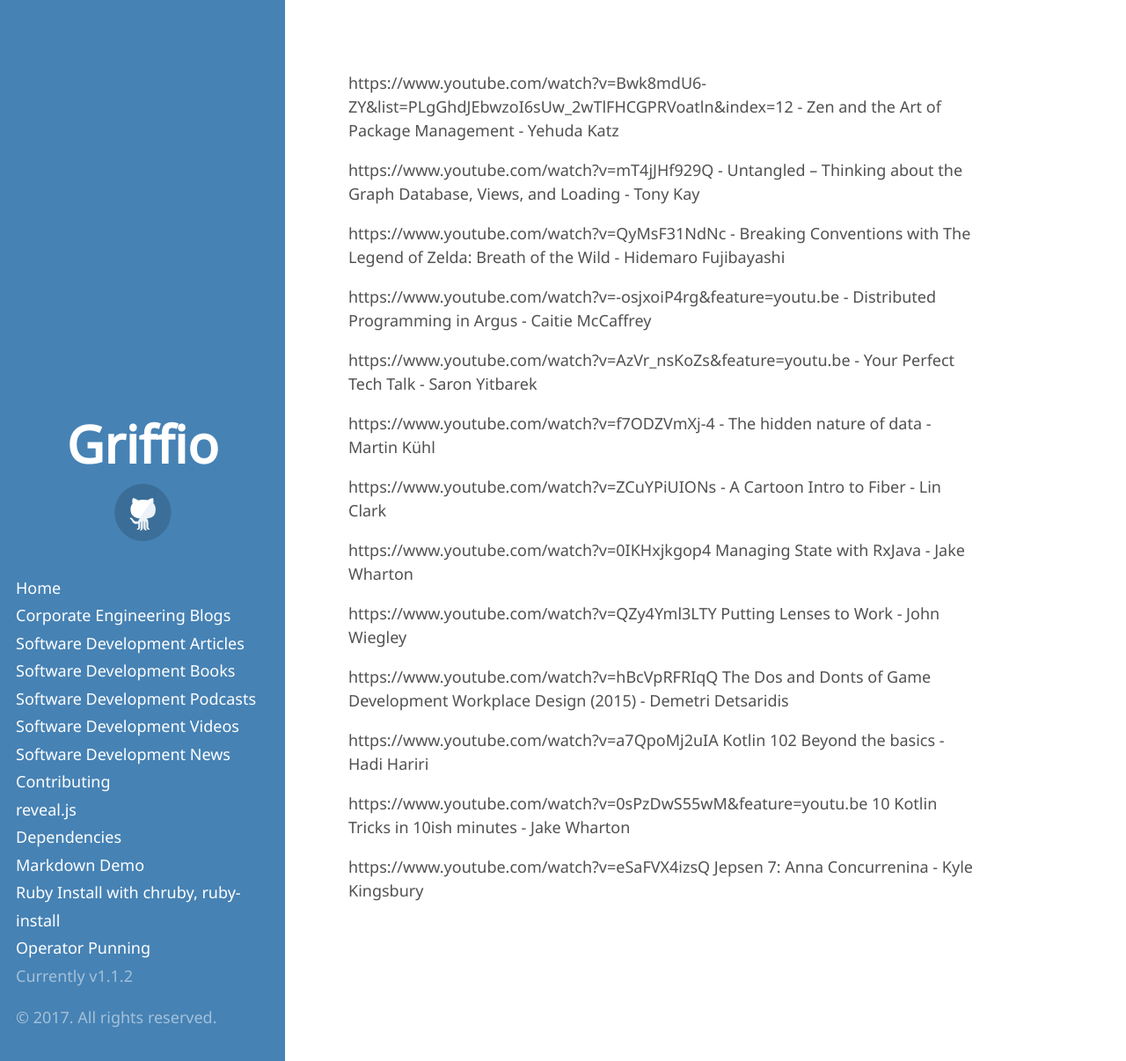
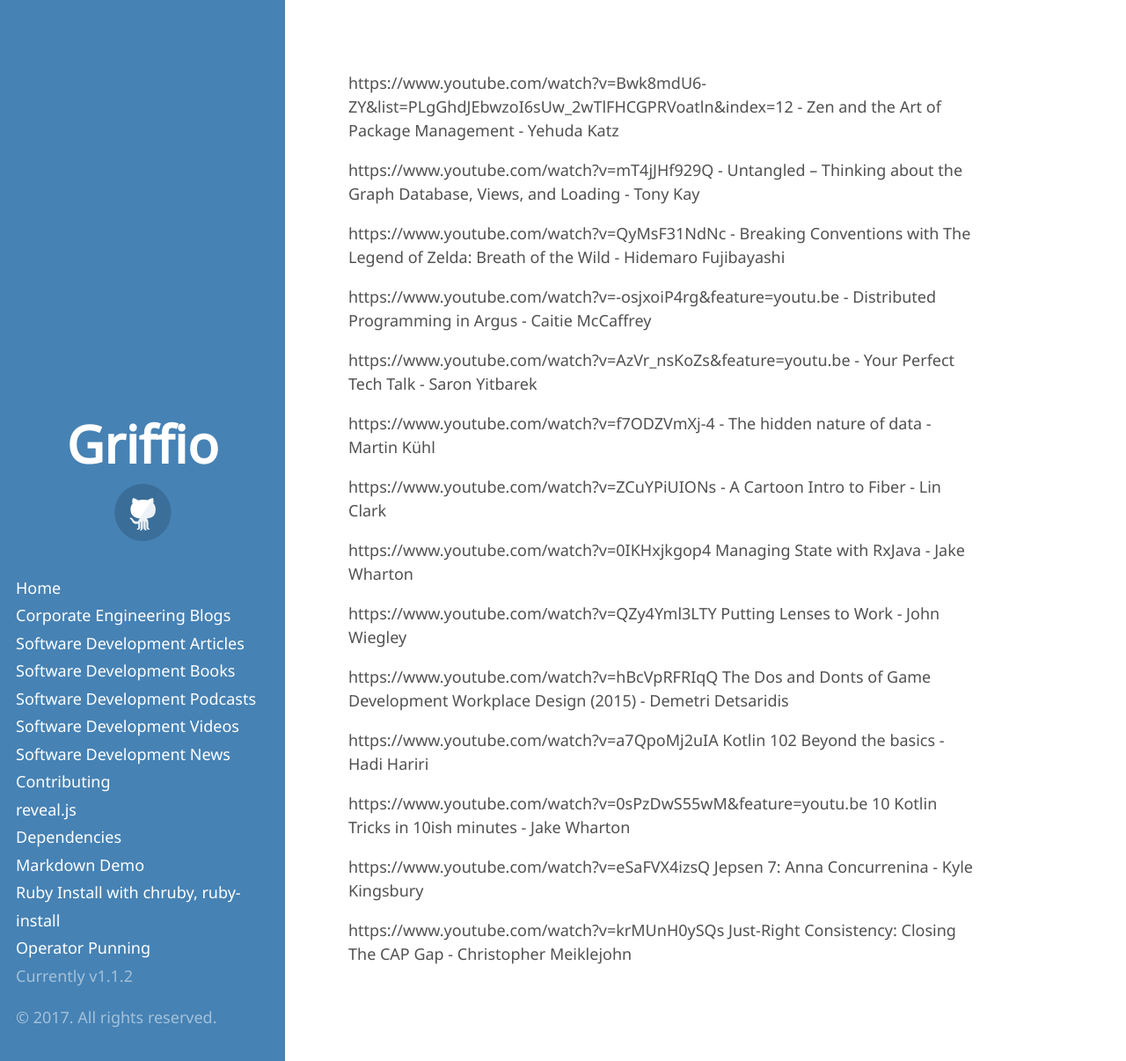
Before and after one commit to griffio/griffio.github.io, a Jekyll site: the page built from tech_talks_highlighted_2017.md, in a window 1280 px wide and 1206 px high. Shown: the whole window at 88% size. Built offline with Jekyll 4.4.1, drawn with Linux system fonts in a browser that asks for light colours; some web fonts are replaced; our own code applies the rules of GitHub Pages for plain Markdown files.

Commit message:
Just-Right Consistency: Closing The CAP Gap

```diff
--- a/tech_talks_highlighted_2017.md
+++ b/tech_talks_highlighted_2017.md
@@ -23,3 +23,5 @@
 https://www.youtube.com/watch?v=0sPzDwS55wM&feature=youtu.be 10 Kotlin Tricks in 10ish minutes - Jake Wharton
 
 https://www.youtube.com/watch?v=eSaFVX4izsQ Jepsen 7: Anna Concurrenina - Kyle Kingsbury
+
+https://www.youtube.com/watch?v=krMUnH0ySQs Just-Right Consistency: Closing The CAP Gap - Christopher Meiklejohn
```
